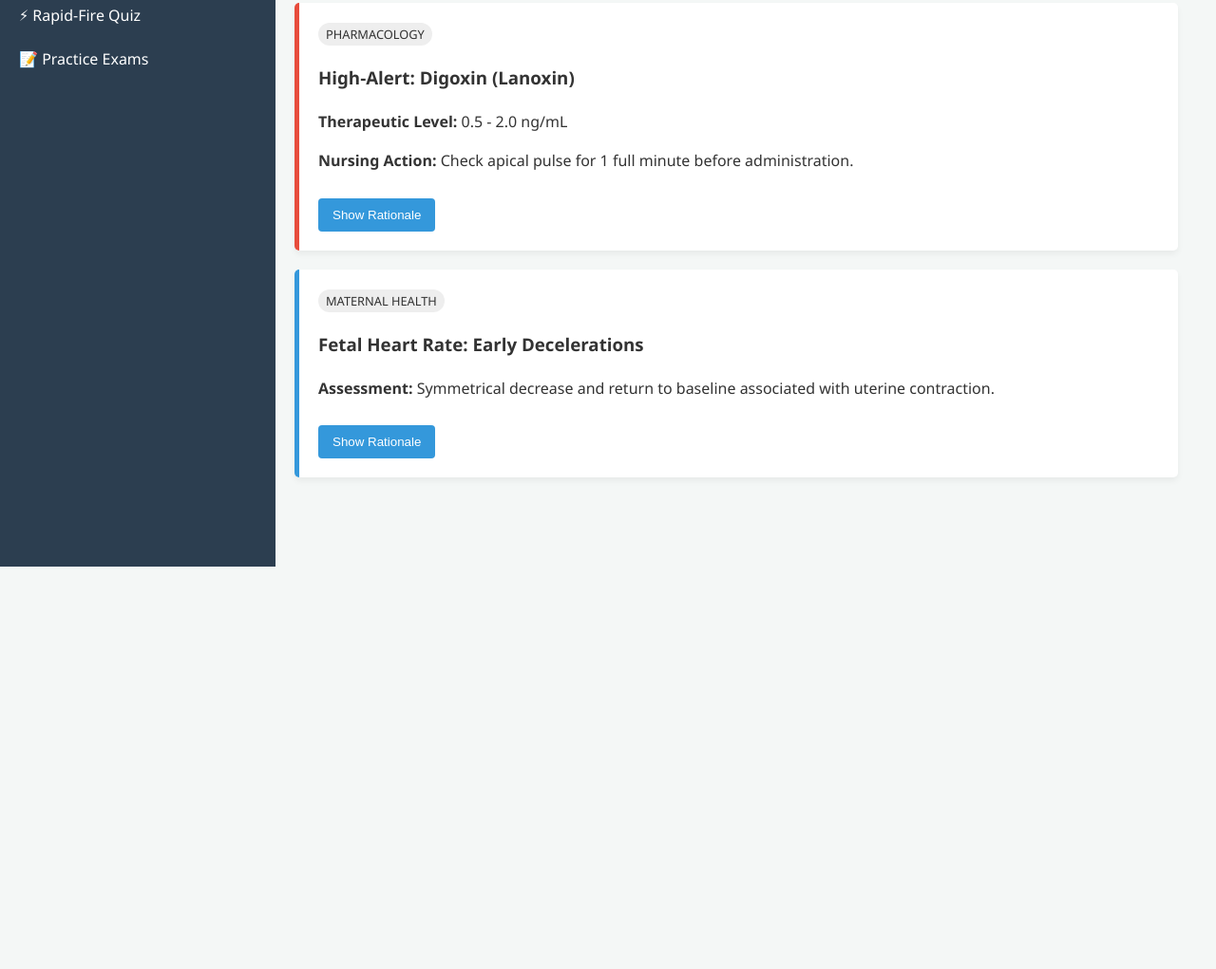
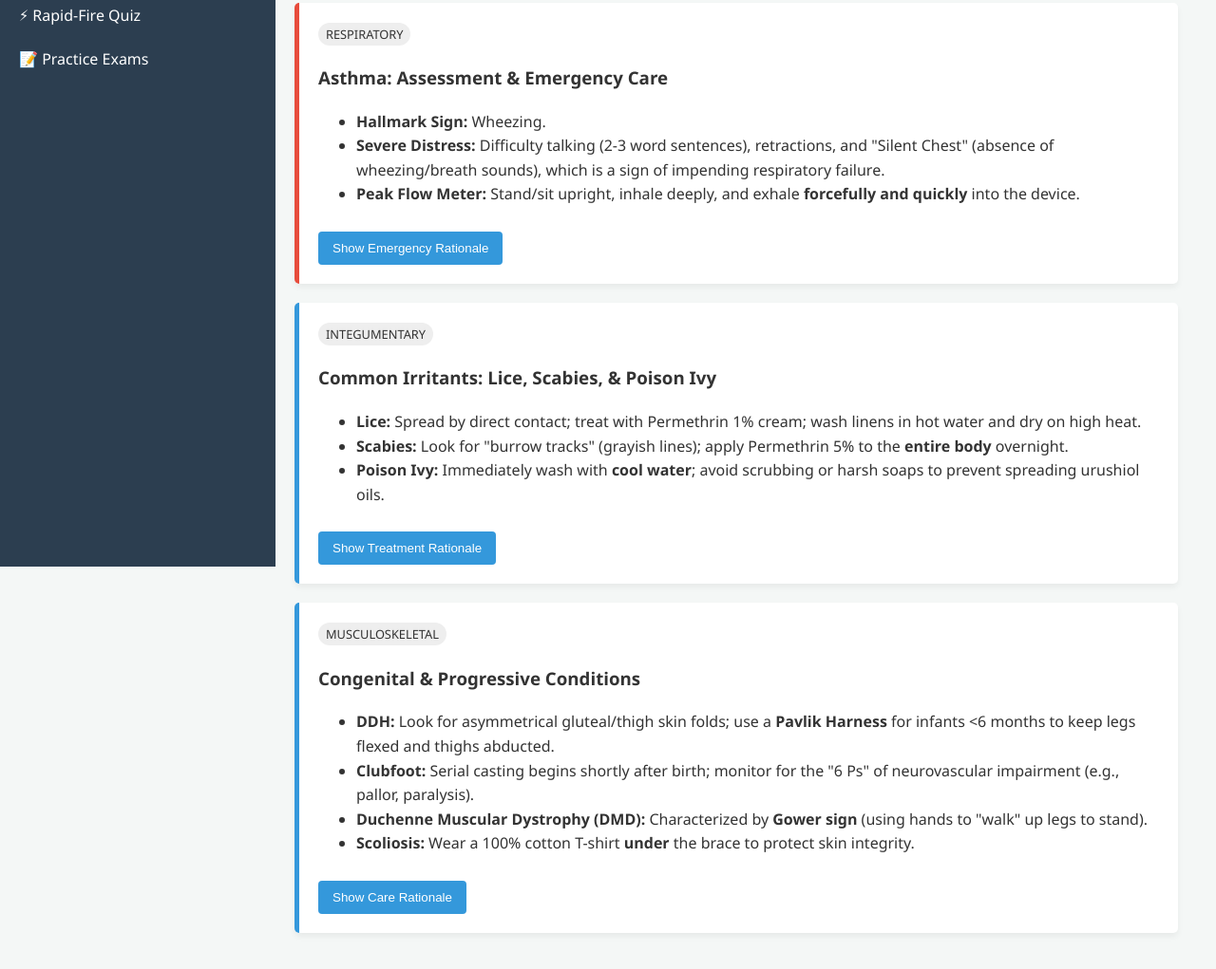
Before and after one commit to folarongbe/NCLEX, a plain HTML site: page index.html in a window 1280 px wide. Shown: the part 243-1264 px from the top of the page at 95% size. Before the commit the page ends 806 px from the top, so only its background shows below. Drawn offline with Linux system fonts and the light colour scheme.

Commit message:
Update index.html

```diff
--- a/index.html
+++ b/index.html
@@ -139,26 +139,46 @@
 
     <section id="content">
         <div class="card priority">
-            <span class="tag">Pharmacology</span>
-            <h3>High-Alert: Digoxin (Lanoxin)</h3>
-            <p><strong>Therapeutic Level:</strong> 0.5 - 2.0 ng/mL</p>
-            <p><strong>Nursing Action:</strong> Check apical pulse for 1 full minute before administration.</p>
+    <span class="tag">Respiratory</span>
+    <h3>Asthma: Assessment & Emergency Care</h3>
+    <ul>
+        <li><strong>Hallmark Sign:</strong> Wheezing.</li>
+        <li><strong>Severe Distress:</strong> Difficulty talking (2-3 word sentences), retractions, and "Silent Chest" (absence of wheezing/breath sounds), which is a sign of impending respiratory failure.</li>
+        <li><strong>Peak Flow Meter:</strong> Stand/sit upright, inhale deeply, and exhale <strong>forcefully and quickly</strong> into the device.</li>
+    </ul>
 
-            <button class="btn" onclick="toggleRationale(this)">Show Rationale</button>
+    <button class="btn" onclick="toggleRationale(this)">Show Emergency Rationale</button>
     <div class="rationale">
-                <strong>Why?</strong> Digoxin is a negative chronotrope (slows heart rate). If HR < 60 in adults, withhold and notify provider. Watch for hypokalemia (potentiates toxicity).
+        <strong>NCLEX Priority:</strong> During an acute exacerbation, give a nebulized SABA (Albuterol) first. If symptoms don't improve or if paradoxical respirations/silent chest occur, notify the HCP immediately and prepare for intubation.
     </div>
 </div>
+<div class="card">
+    <span class="tag">Integumentary</span>
+    <h3>Common Irritants: Lice, Scabies, & Poison Ivy</h3>
+    <ul>
+        <li><strong>Lice:</strong> Spread by direct contact; treat with Permethrin 1% cream; wash linens in hot water and dry on high heat.</li>
+        <li><strong>Scabies:</strong> Look for "burrow tracks" (grayish lines); apply Permethrin 5% to the <strong>entire body</strong> overnight.</li>
+        <li><strong>Poison Ivy:</strong> Immediately wash with <strong>cool water</strong>; avoid scrubbing or harsh soaps to prevent spreading urushiol oils.</li>
+    </ul>
 
+    <button class="btn" onclick="toggleRationale(this)">Show Treatment Rationale</button>
+    <div class="rationale">
+        <strong>Priority:</strong> For bee stings with anaphylaxis, the #1 priority is <strong>Epinephrine</strong> to vasoconstrict and decrease airway swelling. Always scrape a stinger off (with a credit card) rather than using tweezers to avoid squeezing more venom.
+    </div>
+</div>
        <div class="card">
-            <span class="tag">Maternal Health</span>
-            <h3>Fetal Heart Rate: Early Decelerations</h3>
-            <p><strong>Assessment:</strong> Symmetrical decrease and return to baseline associated with uterine contraction.</p>
+    <span class="tag">Musculoskeletal</span>
+    <h3>Congenital & Progressive Conditions</h3>
+    <ul>
+        <li><strong>DDH:</strong> Look for asymmetrical gluteal/thigh skin folds; use a <strong>Pavlik Harness</strong> for infants <6 months to keep legs flexed and thighs abducted.</li>
+        <li><strong>Clubfoot:</strong> Serial casting begins shortly after birth; monitor for the "6 Ps" of neurovascular impairment (e.g., pallor, paralysis).</li>
+        <li><strong>Duchenne Muscular Dystrophy (DMD):</strong> Characterized by <strong>Gower sign</strong> (using hands to "walk" up legs to stand).</li>
+        <li><strong>Scoliosis:</strong> Wear a 100% cotton T-shirt <strong>under</strong> the brace to protect skin integrity.</li>
+    </ul>
 
-            <button class="btn" onclick="toggleRationale(this)">Show Rationale</button>
+    <button class="btn" onclick="toggleRationale(this)">Show Care Rationale</button>
     <div class="rationale">
-                <strong>Mechanism:</strong> Fetal Head Compression. <br>
-                <strong>Nursing Action:</strong> Generally benign. Document and continue to monitor. No immediate intervention required.
+        <strong>Pavlik Harness Care:</strong> To prevent skin breakdown, do <strong>not</strong> apply lotions or powders under straps. Dress the infant in a single diaper and T-shirt under the harness.
     </div>
 </div>
     </section>
```
Lines whose indentation alone changed are shown as unchanged.
